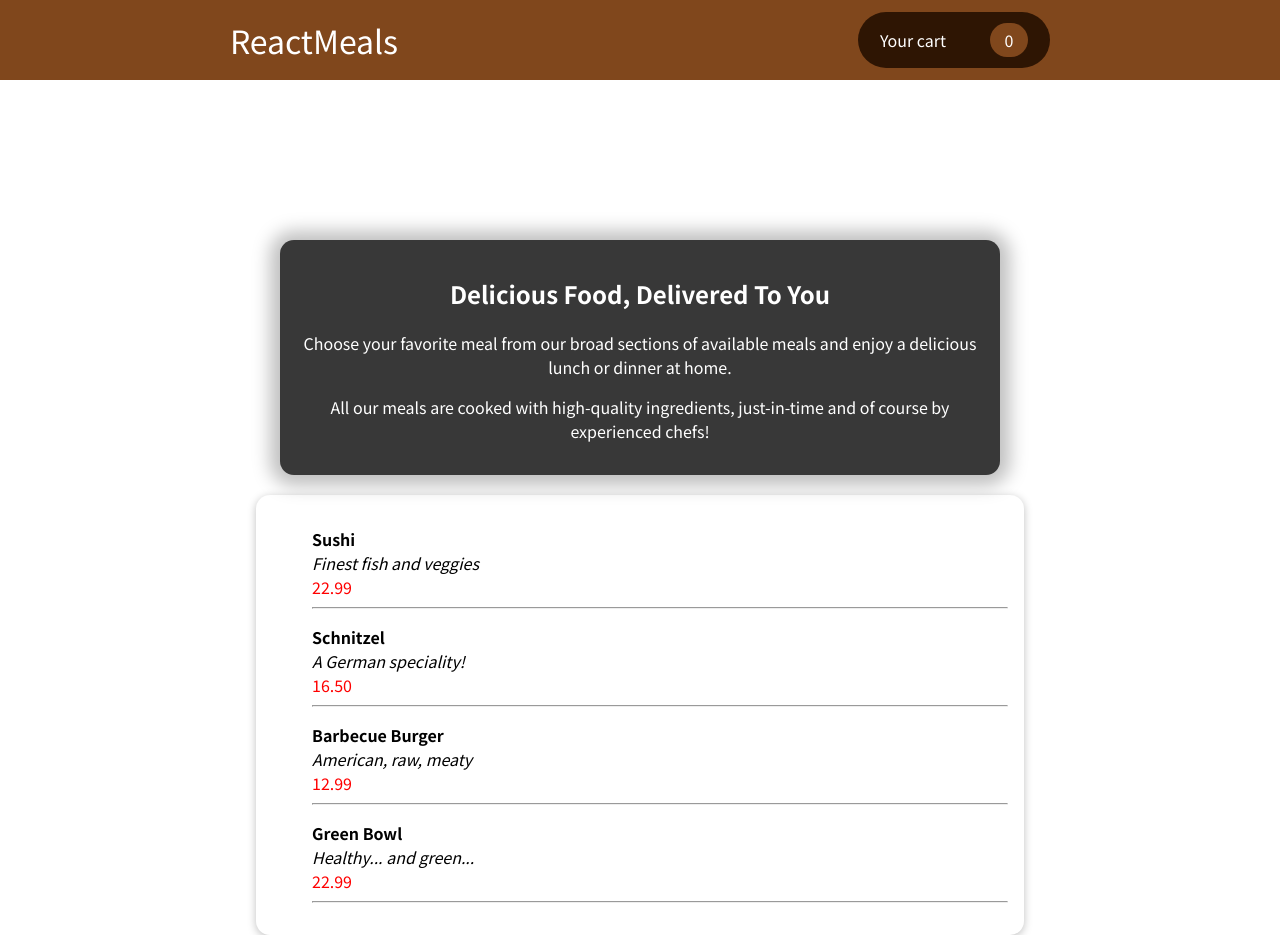
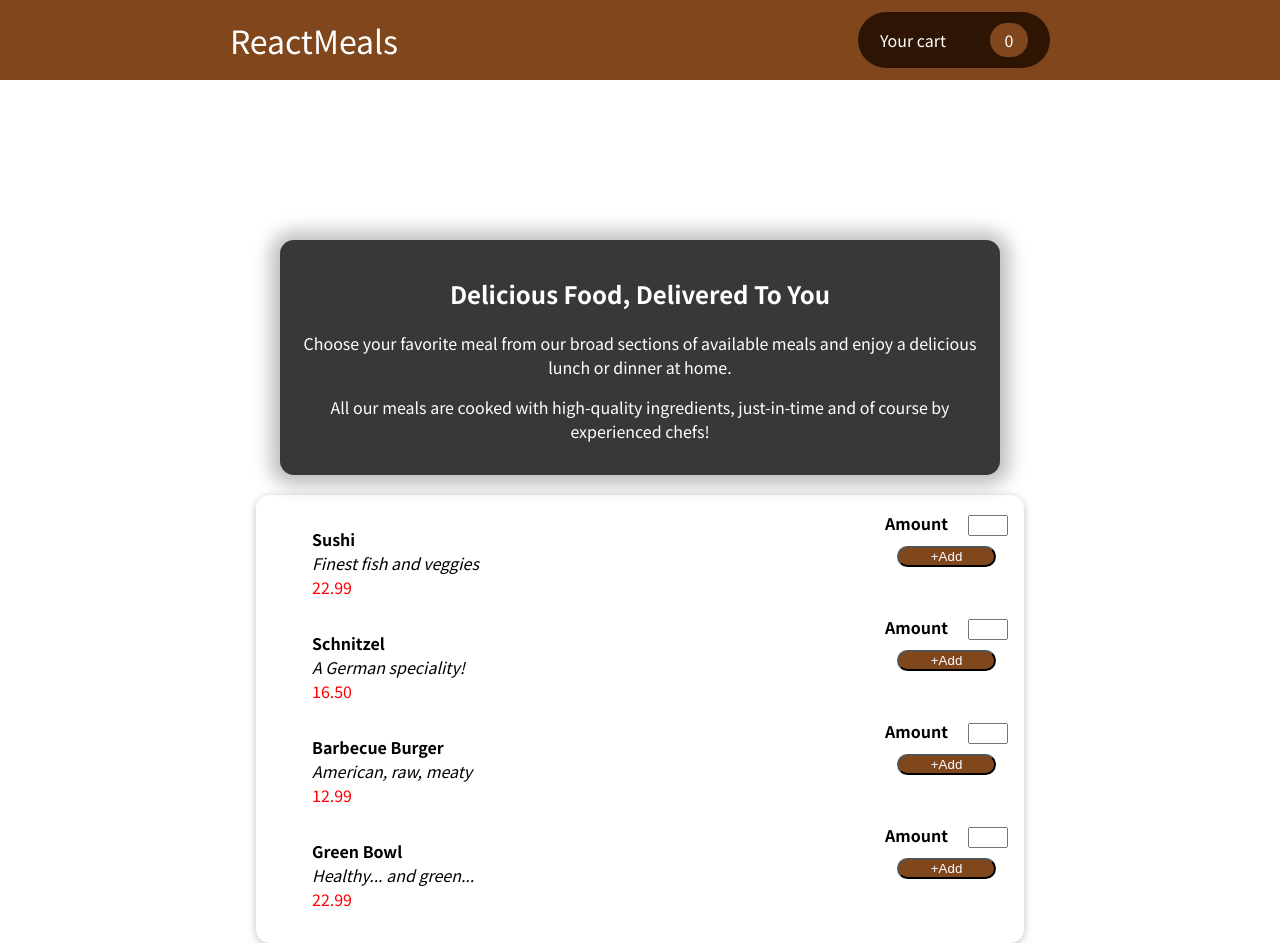
Before and after one commit to AmithChandru/restaurant-app, a JavaScript app: page / in a window 1280 px wide. Built offline with nearby package versions, Linux system fonts and the light colour scheme.

Commit message:
Added form

```diff
--- a/src/App.js
+++ b/src/App.js
@@ -43,12 +43,20 @@ function App() {
       <div className='foodList'>
         {items.map((item) => {
           return (
-            <ul style={{listStyleType: 'none'}}>
-              <li style={{fontWeight: 'bold'}}>{item.name}</li>
-              <li style={{fontStyle: 'italic'}}>{item.description}</li>
-              <li style={{color: 'red'}}>{item.price}</li>
-              <hr/>
-            </ul>
+            <div style={{flexDirection: 'row', display: 'flex', justifyContent: 'space-between'}}>
+              <ul style={{listStyleType: 'none'}}>
+                <li style={{fontWeight: 'bold'}}>{item.name}</li>
+                <li style={{fontStyle: 'italic'}}>{item.description}</li>
+                <li style={{color: 'red'}}>{item.price}</li>
+              </ul>
+              <form style={{flexDirection: 'column', display: 'flex', alignItems: 'center'}}>
+                <div style={{marginBottom: '10px'}}>
+                  <label style={{fontWeight: 'bold'}}>Amount</label>
+                  <input type='text' style={{width: '40px', marginLeft: '20px'}}/>
+                </div>
+                <input type='button' value='+Add' style={{backgroundColor: '#80471c', color: 'white', borderRadius: '20px', width: '80%'}}/>
+              </form>
+            </div>
           )
         })}
       </div>
```
